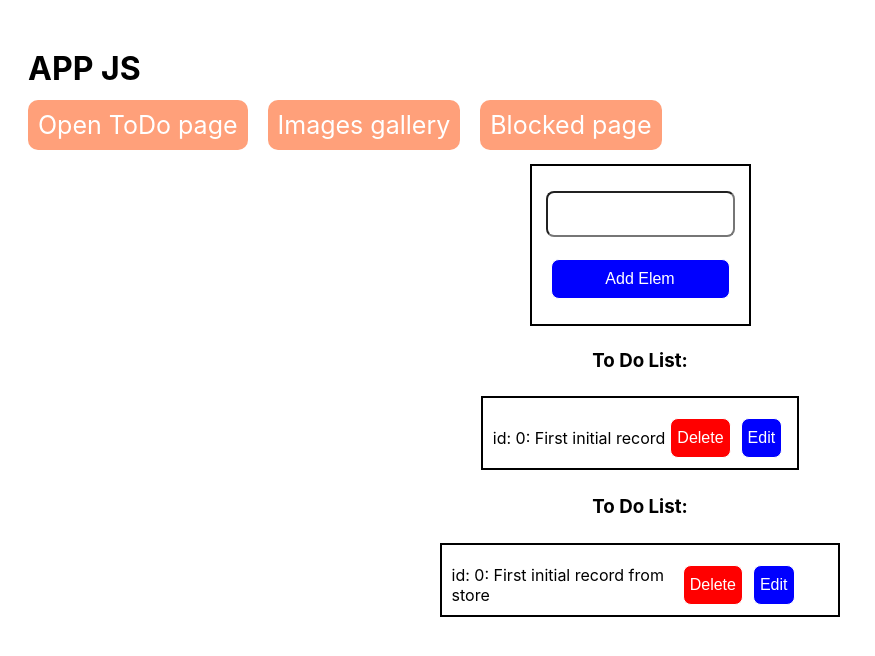
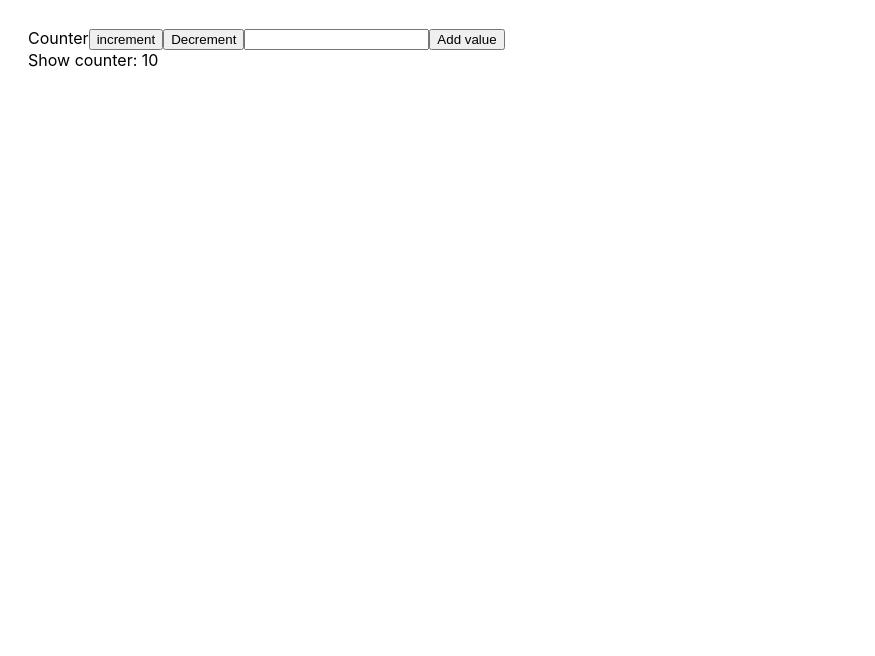
Before and after one commit to armdevrus/turing_reactJS, a React (Create React App) app: page / in a window 1280 px wide. Shown: the top 656 px of the page, without its empty margins (0-875 px from the left). Built offline with nearby package versions, Linux system fonts and the light colour scheme.

Commit message:
Added and used Logger library!

```diff
--- a/package.json
+++ b/package.json
@@ -14,6 +14,7 @@
     "react-router-dom": "^5.2.0",
     "react-scripts": "4.0.3",
     "redux": "^4.1.1",
+    "redux-logger": "^3.0.6",
     "web-vitals": "^1.1.2"
   },
   "scripts": {
--- a/src/app/store.js
+++ b/src/app/store.js
@@ -1,10 +1,19 @@
 import { configureStore } from '@reduxjs/toolkit'
 import counterReducer from '../features/counter/CounterSlice'
 import ToDoReducer from "../slices/ToDoSlice"
+// import {logger} from "redux-logger/src";
+import {createLogger} from "redux-logger";
+
+const logger = createLogger({
+    level: 'warn',
+    duration: true
+});
 
 export default configureStore({
     reducer: {
         counter: counterReducer,
         ToDo: ToDoReducer
     },
+    middleware:
+        (getDefaultMiddleware)=> getDefaultMiddleware().concat(logger)
 })
--- a/src/index.js
+++ b/src/index.js
@@ -21,7 +21,10 @@ ReactDOM.render(
     <React.StrictMode>
         <Provider store={store}>
             <BrowserRouter>
-                <App/>
+                <>
+                    <Counter/>
+                    {/*<CounterShow/>*/}
+                </>
             </BrowserRouter>
         </Provider>
     </React.StrictMode>,
```
